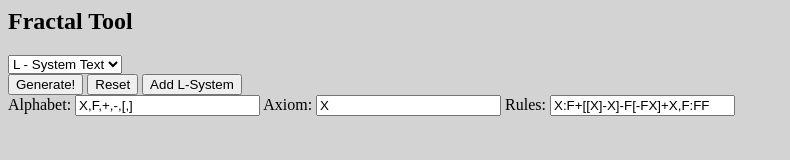
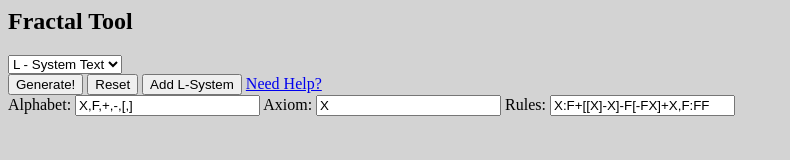
Before and after one commit to ColgateLeoAscenzi/FractalTool, a plain HTML site: page index.html in a window 1280 px wide. Shown: the whole page, without its empty margins (0-790 px from the left). Drawn offline with Linux system fonts and the light colour scheme.

Commit message:
added help hyperlink

```diff
--- a/index.html
+++ b/index.html
@@ -29,6 +29,8 @@
 		<button onClick = "generateIteration()">Generate!</button>
 		<button onClick = "resetIteration()">Reset</button>
 		<button onClick = "submitRules()">Add L-System</button>
+        <a href="./help.html">Need Help?</a>
+
 	</div>
 </div>
 
```
